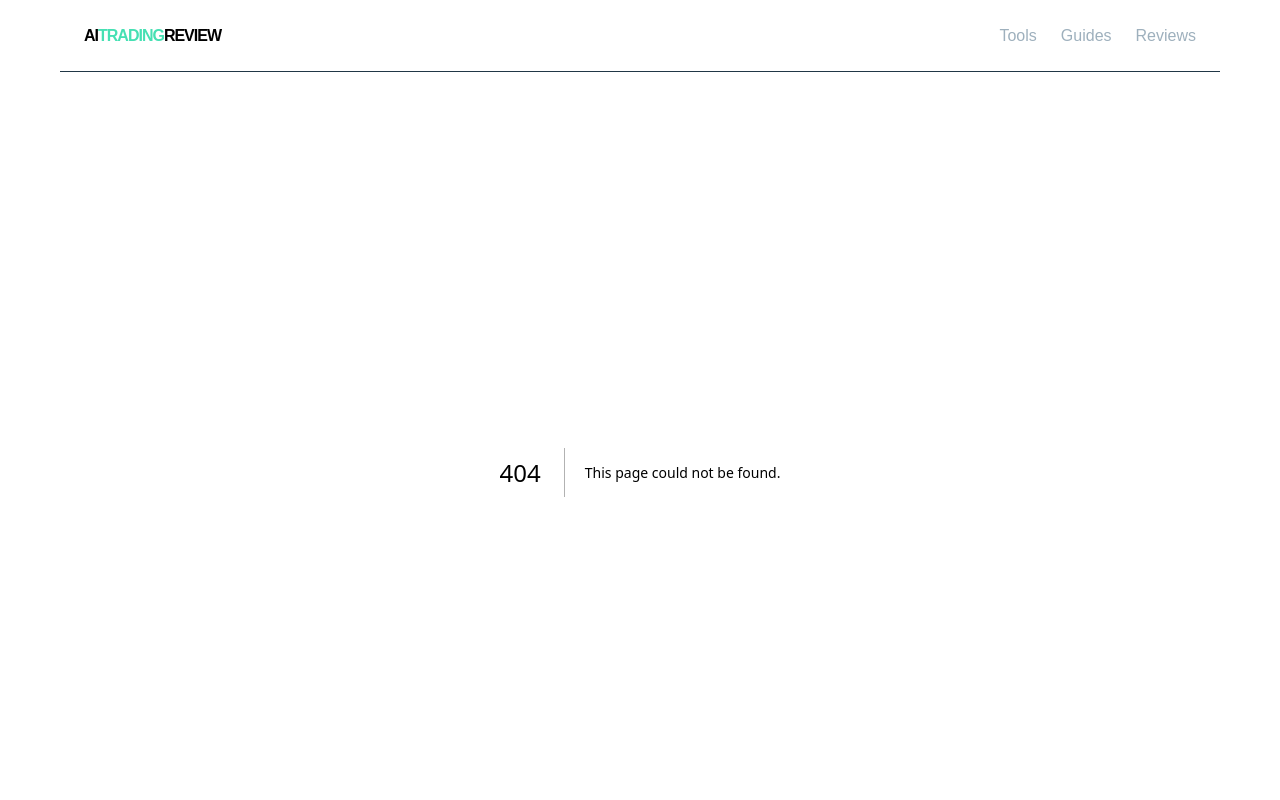
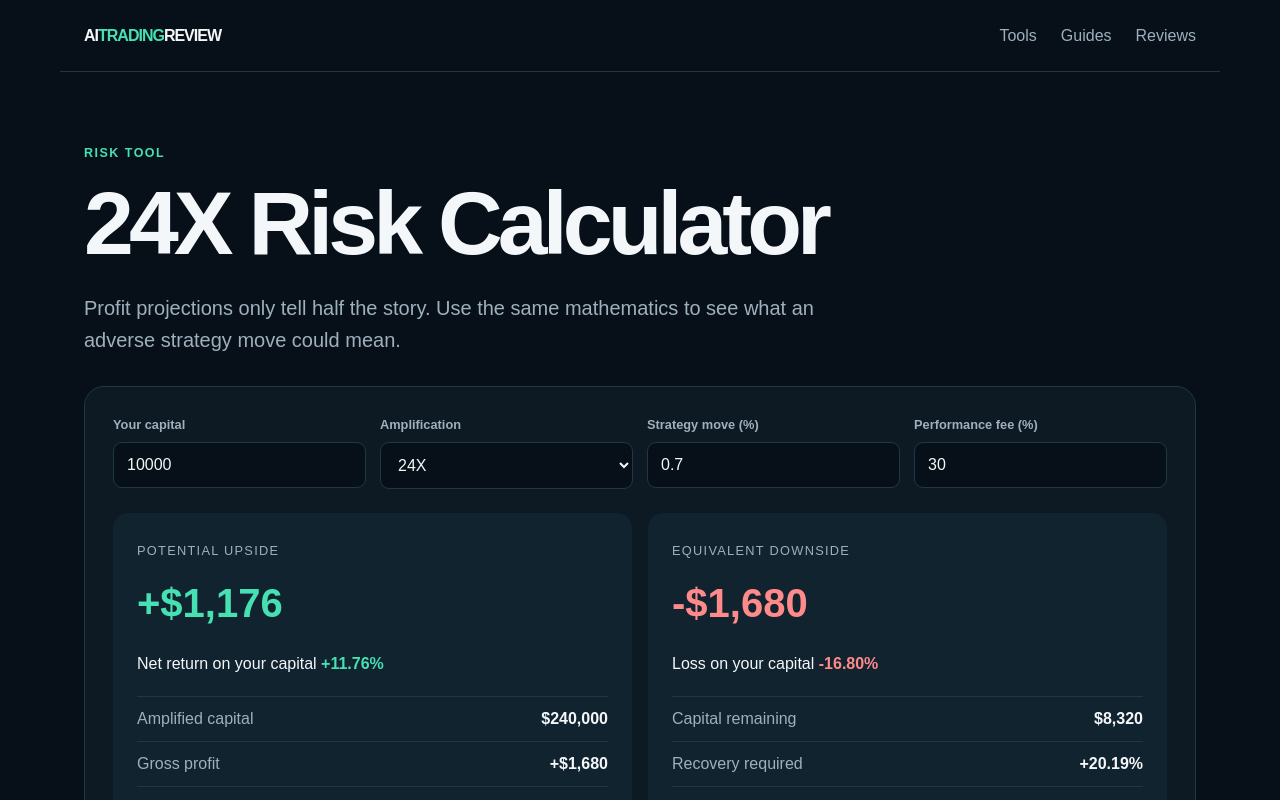
Before and after one commit to sverkercaron-sys/ai-trading-review, a Next.js app: page /tools/24x-risk-calculator in a window 1280 px wide. Before the commit this address had no page. Shown: the top 800 px of the page. Built offline with nearby package versions, Linux system fonts and the light colour scheme.

Commit message:
Add 24X risk calculator

```diff
--- /dev/null
+++ b/app/tools/24x-risk-calculator/page.tsx
@@ -0,0 +1,4 @@
+import type { Metadata } from 'next';import AmplificationCalculator from '@/components/AmplificationCalculator';
+export const metadata:Metadata={title:'24X Risk Calculator',description:'See how small underlying strategy losses can affect personally contributed capital at 24X amplification.'};
+const losses=[.1,.25,.5,1,2,3,4];
+export default function Page(){return <main><div className="eyebrow">Risk tool</div><h1 className="page-title">24X Risk Calculator</h1><p className="lead">Profit projections only tell half the story. Use the same mathematics to see what an adverse strategy move could mean.</p><AmplificationCalculator/><article className="content"><h2>What different losses mean at 24X</h2><div className="table-wrap"><table><thead><tr><th>Strategy loss</th><th>Loss vs own capital</th><th>$10,000 example</th><th>Remaining</th></tr></thead><tbody>{losses.map(x=>{const p=x*24,l=10000*p/100;return <tr key={x}><td>-{x.toFixed(2)}%</td><td>-{p.toFixed(2)}%</td><td>-${l.toLocaleString()}</td><td>${Math.max(0,10000-l).toLocaleString()}</td></tr>})}</tbody></table></div><h2>Why the risk can accelerate quickly</h2><p>At 24X, a simplified 0.50% adverse move corresponds to 12% of the original contribution. A 1% adverse move corresponds to 24%. Real trading outcomes can differ because programme rules, position sizing, execution and liquidation may intervene.</p></article></main>}
```
